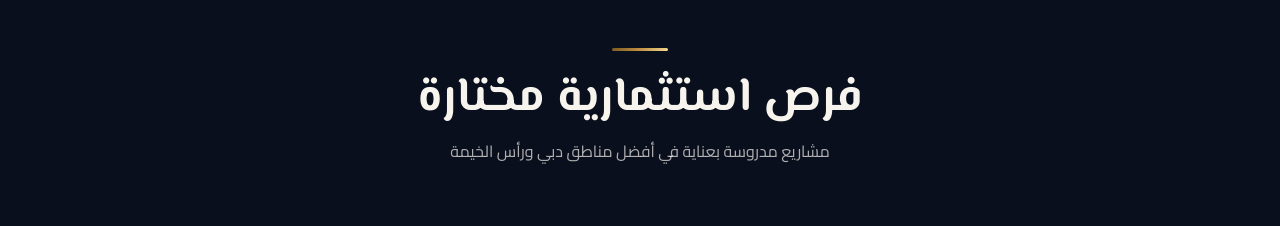
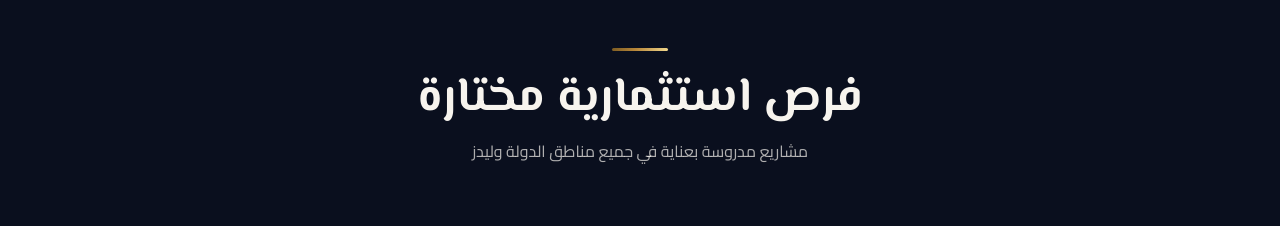
Before and after one commit to sulaimanqallaf/-real-estate-website, a Next.js app: page / in a window 1280 px wide. Shown: the part 1580-1806 px from the top of the page. Built offline with nearby package versions, Linux system fonts and the light colour scheme.

Commit message:
Update projects section subheading to mention all areas + Leeds

```diff
--- a/src/content/content.ts
+++ b/src/content/content.ts
@@ -100,8 +100,8 @@ export const projects = {
     en: "Selected Investment Opportunities",
   } satisfies Bilingual,
   subheading: {
-    ar: "مشاريع مدروسة بعناية في أفضل مناطق دبي ورأس الخيمة",
-    en: "Carefully studied projects in Dubai and Ras Al Khaimah's finest areas",
+    ar: "مشاريع مدروسة بعناية في جميع مناطق الدولة وليدز",
+    en: "Carefully studied projects across the country and Leeds",
   } satisfies Bilingual,
   comingSoon: { ar: "قريبًا", en: "Coming Soon" } satisfies Bilingual,
   viewAll: { ar: "عرض جميع الفرص", en: "View All Opportunities" } satisfies Bilingual,
```
